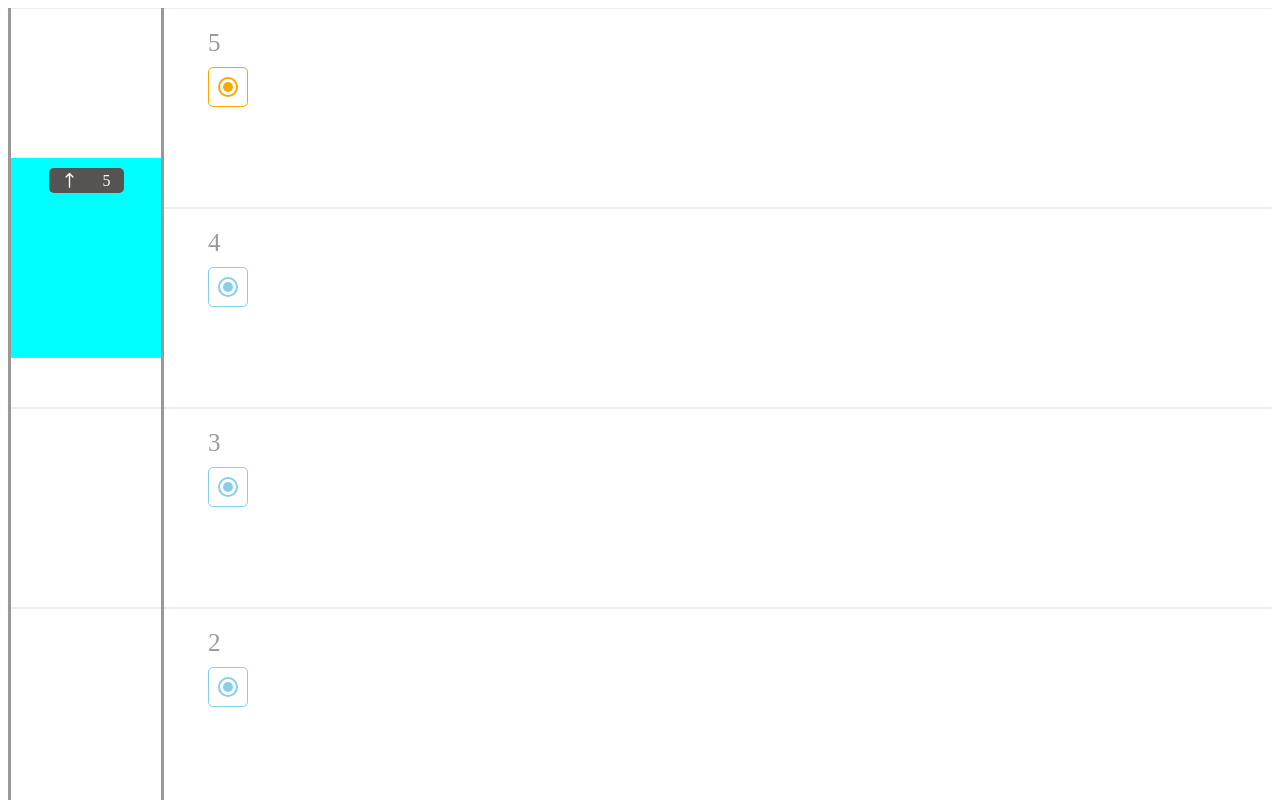
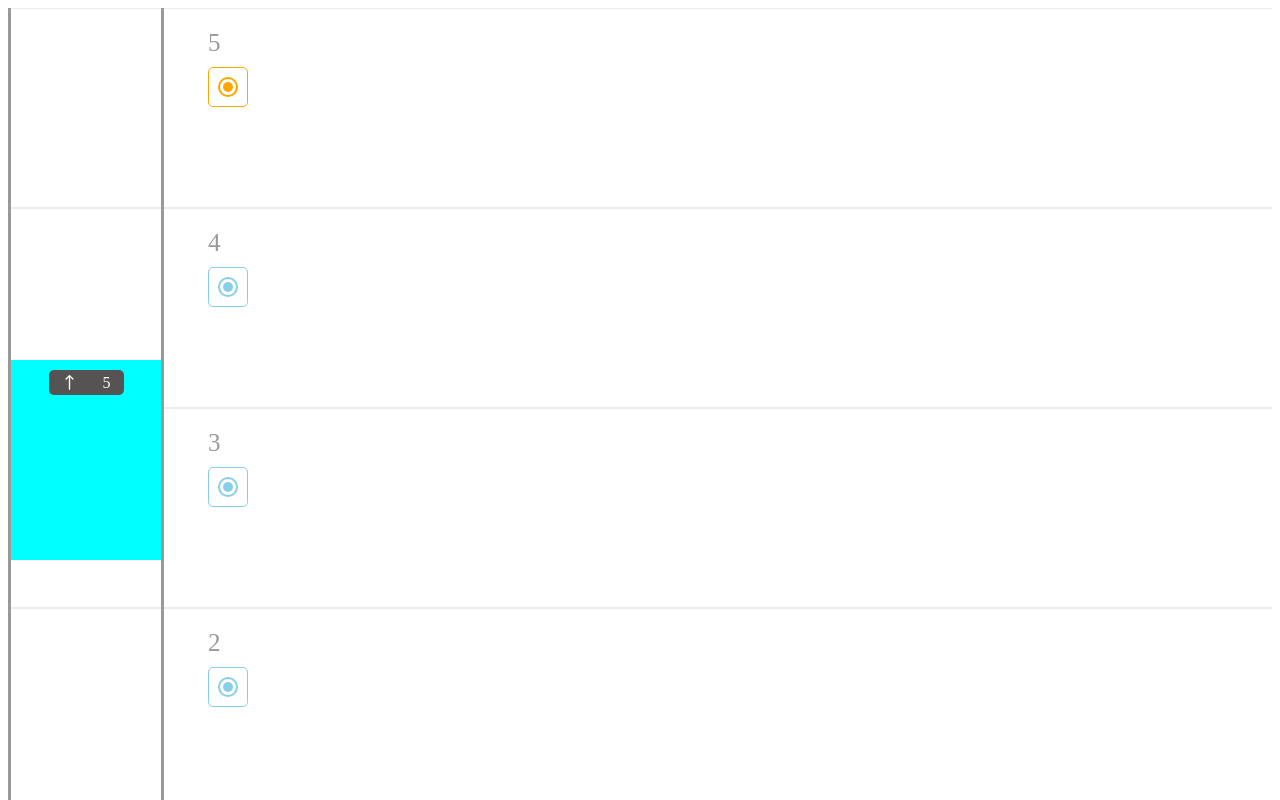
Before and after one commit to DanilaKorsakov/TestProject, a Vue app: page / in a window 1280 px wide. Both pictures are taken after a click on the button 228 px from the left and 87 px from the top of the page. Shown: the top 800 px of the page. Built offline with nearby package versions, Linux system fonts and the light colour scheme.

Commit message:
Final step

```diff
--- a/src/App.vue
+++ b/src/App.vue
@@ -1,77 +1,143 @@
 <template>
     <div class="emulator">
         <div class="emulator__horizontal-lines">
-            <Elevator :floor="floors" ref="elevator"></Elevator>
+            <Elevator :queue="queue" ref="elevator"
+                      :prev-floor="prevFloor"
+                      @elevator:arrived="onElevatorArrived"
+                      @elevator:ready="onElevatorReady"
+            />
         </div>
-        <Floor @floor-height="floorHeight"  @change-floor="changeFloor"></Floor>
+        <Floors :floors="floors"
+                @floor-height="floorHeight"
+                @change-floor="changeFloor"/>
     </div>
 </template>
 
 <script>
-    import { ComputedRef, defineComponent, ref, Ref, watch } from 'vue';
-    import Elevator from "./components/Elevator.vue";
-    import Floor from "./components/Floor.vue";
-    export default defineComponent ( {
+    import {defineComponent, onMounted, ref, watch} from 'vue';
+    import Elevator from './components/Elevator.vue';
+    import Floors from './components/Floors.vue';
+
+    export default defineComponent({
         name: 'App',
         components: {
             Elevator,
-            Floor,
+            Floors,
         },
-        setup: function(props, {emit}) {
+        setup: function () {
+
+            const state = {
+                currentFloor: window.localStorage.getItem('currentFloor') || 0
+            };
+
+            const elevator = ref(null);
+            const height = ref('');
+            const queue = ref([]);
+
             const floors = ref([]);
-            const elevator = ref('');
-            const height = ref ('');
-            const animationTime = ref(0);
-            const prevFloor = ref(0);
-            const floor = ref('');
-            const changeFloor = (floorIndex)=>{
-                    if(floors.value.length<1){
-                        floors.value.push(floorIndex);
-                    }else{
-                        if(!floors.value.includes(floorIndex)){
-                            floors.value.push(floorIndex);
-                        }
+            const currentFloor = ref(parseInt(state.currentFloor));
+
+            const floorsCount = 5;
+            const prevFloor = ref(parseInt(state.currentFloor));
+
+            const changeFloor = (floorNumber) => {
+                currentFloor.value = floorNumber;
+            };
+
+            const floorHeight = (elevatorHeight) => {
+
+                if (height.value) {
+                    return
+                }
+
+                height.value = elevatorHeight;
+                elevator.value.$el.style.height = elevatorHeight + 'px';
+
+                const floor = floors.value.find(f => f.number === parseInt(state.currentFloor));
+
+                if (floor) {
+                    elevator.value.$el.style.transform = `translateY( ${(-height.value * (floor.number - 1))}px)`;
+                }
+            };
+
+            const onQueueUpdated = () => {
+                if (queue.value.length === 0) {
+                    return
+                }
+
+                const floor = floors.value.find(f => f.number === queue.value[0]);
+
+                if (!floor) {
+                    return
+                }
+
+                elevator.value.$el.style.transition = `all ${Math.abs(prevFloor.value - queue.value[0])}s linear`;
+                elevator.value.$el.style.transform = `translateY( ${(-height.value * (queue.value[0] - 1))}px)`;
+            };
+
+            const onCurrentFloorUpdated = () => {
+                const alreadyInQueue = queue.value.includes(currentFloor.value, 0);
+
+                if (!alreadyInQueue) {
+                    queue.value.push(currentFloor.value);
+
+                    const floor = floors.value.find(f => f.number === currentFloor.value);
+
+                    if (floor) {
+                        floor.active = true;
                     }
+                }
+            }
+
+            const onElevatorArrived = () => {
+                const floor = floors.value.find(f => f.number === queue.value[0]);
+
+                if (!floor) {
+                    return
+                }
+
+                floor.active = false;
+                window.localStorage.setItem('currentFloor', floor.number);
             };
-            const floorHeight = (elevatorHeight)=>{
-                height.value = elevatorHeight;
-                elevator.value.$el.style.height=height.value+'px';
+
+            const onElevatorReady = () => {
+                prevFloor.value = queue.value[0];
+                queue.value.shift();
             };
-            watch(floors.value, () => {
-                    if(prevFloor.value===0){
-                        animationTime.value = floors.value[0]-1;
-                    }else if(prevFloor.value>floors.value[0]){
-                        animationTime.value = prevFloor.value-floors.value[0];
-                    }else{
-                        animationTime.value = floors.value[0]-prevFloor.value;
-                    }
-                    elevator.value.$el.style.transform  = 'translateY( ' + (-height.value*(floors.value[0]-1)) + 'px)';
-                    elevator.value.$el.style.transition = 'all ' + (animationTime.value) +  's ease-in-out';
-                    if(floors.value.length!==0){
-                        prevFloor.value=floors.value[0];
-                    }
-            }, { deep: true });
-            // watch(endTransition.value,()=>{
-            //     console.log(floor.value);
-            // });
+
+            watch(queue.value, onQueueUpdated);
+            watch(currentFloor, onCurrentFloorUpdated);
+
+            onMounted(() => {
+
+                for (let i = floorsCount; i > 0; i--) {
+                    floors.value.push({
+                        number: i,
+                        active: false
+                    });
+                }
+
+            });
+
             return {
+                queue,
                 floors,
                 elevator,
-                animationTime,
                 prevFloor,
-                floor,
+                onElevatorArrived,
+                onElevatorReady,
                 floorHeight,
-                changeFloor,
+                changeFloor
             }
         },
     })
 </script>
 
 <style lang="scss">
-    .emulator{
+    .emulator {
         position: relative;
 
-        &__horizontal-lines{
+        &__horizontal-lines {
             width: 150px;
             border: 3px solid #9c9898;
             border-top: none;
--- a/src/components/Btn.vue
+++ b/src/components/Btn.vue
@@ -1,30 +1,42 @@
 <template>
-    <button :class="{active:isActive}" class="btn" @click="goToNextFloor">
+    <button :class="{ 'active': active }"
+            class="btn"
+            @click="callElevator">
         <div class="btn__content"></div>
     </button>
 </template>
 
 <script>
-    import { ref, defineComponent } from "vue";
-    export default defineComponent ( {
+    import { defineComponent } from 'vue';
+
+    export default defineComponent({
         name: 'Btn',
-        props:['index'],
-        setup: function(props,{emit}){
-            const isActive = ref(false);
-            const  goToNextFloor = ()=>{
-                isActive.value=true;
-                emit('index-change',props.index);
+
+        props: {
+            active: {
+                type: Boolean,
+                default: false,
+                required: true
+            }
+        },
+
+        setup: function (props, {emit}) {
+
+            const callElevator = () => {
+                if (!props.active.value) {
+                    emit('call-elevator');
+                }
             };
+
             return {
-                isActive,
-                goToNextFloor
+                callElevator
             };
         },
     })
 </script>
 
 <style lang="scss">
-    .btn{
+    .btn {
         width: 40px;
         height: 40px;
         border: 1px solid #87CEEB;
@@ -36,7 +48,8 @@
         display: flex;
         align-items: center;
         justify-content: center;
-        &__content{
+
+        &__content {
             width: 20px;
             height: 20px;
             border-radius: 50%;
@@ -48,9 +61,10 @@
             position: relative;
             transition: 0.3s ease-in-out;
         }
-        &__content::after{
+
+        &__content::after {
             content: '';
-            background-color:#87CEEB;
+            background-color: #87CEEB;
             width: 10px;
             height: 10px;
             box-sizing: border-box;
@@ -63,14 +77,17 @@
             transition: 0.3s ease-in-out;
         }
     }
-    .active{
+
+    .active {
         border: 1px solid #FFA500;
-        .btn{
-            &__content{
+
+        .btn {
+            &__content {
                 border: 2px solid #FFA500;
             }
-            &__content::after{
-                background-color:#FFA500;
+
+            &__content::after {
+                background-color: #FFA500;
             }
         }
     }
--- a/src/components/Elevator.vue
+++ b/src/components/Elevator.vue
@@ -1,63 +1,83 @@
 <template>
-    <div class="elevator" :class="{blink:blinking}" @transitionend="animationFinished" @transitionstart="animationStart">
-        <div class="elevator__floor-index" :style="{display:display}">
-            <svg class="elevator__arrow" :class="{elevator__arrow_reverse:isReverse}" version="1.1" id="Layer_1" xmlns="http://www.w3.org/2000/svg" xmlns:xlink="http://www.w3.org/1999/xlink" x="0px" y="0px"
+    <div class="elevator"
+         :class="{ blink:blinking }"
+         @transitionend="animationFinished"
+         @transitionstart="animationStart">
+        <div class="elevator__floor-index" v-show="display">
+            <svg class="elevator__arrow"
+                 :class="{ elevator__arrow_reverse:isReverse }"
+                 version="1.1" id="Layer_1"
+                 xmlns="http://www.w3.org/2000/svg" xmlns:xlink="http://www.w3.org/1999/xlink" x="0px" y="0px"
                  viewBox="0 0 330 330" style="enable-background:new 0 0 330 330;" xml:space="preserve">
                 <path id="XMLID_29_" d="M100.606,100.606L150,51.212V315c0,8.284,6.716,15,15,15c8.284,0,15-6.716,15-15V51.212l49.394,49.394
                 C232.322,103.535,236.161,105,240,105c3.839,0,7.678-1.465,10.606-4.394c5.858-5.857,5.858-15.355,0-21.213l-75-75
-                c-5.857-5.858-15.355-5.858-21.213,0l-75,75c-5.858,5.857-5.858,15.355,0,21.213C85.251,106.463,94.749,106.463,100.606,100.606z"/></svg>
-            <span>{{this.floor[0]}}</span>
+                c-5.857-5.858-15.355-5.858-21.213,0l-75,75c-5.858,5.857-5.858,15.355,0,21.213C85.251,106.463,94.749,106.463,100.606,100.606z"/>
+            </svg>
+            <span>{{ queue[0] }}</span>
         </div>
     </div>
 </template>
 
 <script>
-    import { defineComponent, ref} from 'vue';
-    export default defineComponent ( {
+    import { defineComponent, ref } from 'vue';
+
+    export default defineComponent({
         name: 'Elevator',
-        props:['floor',],
-        emits:['next-in-que'],
-        setup: function(props, {emit}) {
-            const blinking=ref(false);
-            const display= ref('none');
+
+        props: {
+            queue: {
+                type: Array,
+                required: true
+            },
+            prevFloor: {
+                type: Number,
+                required: true
+            }
+
+        },
+        emits: ['arrived'],
+
+        setup: function (props, {emit}) {
+            const blinking = ref(false);
+            const display = ref(false);
             const isReverse = ref(false);
-            const currentFloor = ref(0);
-            const animationStart = ()=>{
-                display.value='flex';
+
+            const animationStart = () => {
+                display.value = true;
+                isReverse.value = props.queue[0] < props.prevFloor;
             };
-            const animationFinished = ()=>{
-                currentFloor.value=props.floor[0];
-                blinking.value=true;
-                setTimeout(()=>{
-                    display.value='none';
-                    emit('next-in-que',props.floor.shift());
-                    blinking.value=false;
-                    if(props.floor[0]<currentFloor.value){
-                        isReverse.value = true;
-                    }else{
-                        isReverse.value = false;
-                    }
-                },3000);
+
+            const animationFinished = () => {
+                blinking.value = true;
+                emit('elevator:arrived');
+
+                setTimeout(() => {
+                    display.value = false;
+                    blinking.value = false;
+                    emit('elevator:ready')
+                }, 3000);
+
+
             };
-            return{
+            return {
                 blinking,
                 display,
                 isReverse,
-                currentFloor,
                 animationFinished,
-                animationStart,
+                animationStart
             }
         }
     })
 </script>
 
 <style lang="scss">
-    .elevator{
+    .elevator {
         width: inherit;
         background-color: aqua;
         position: absolute;
         bottom: 0;
-        &__floor-index{
+
+        &__floor-index {
             background-color: #565353;
             margin: auto;
             margin-top: 10px;
@@ -69,20 +89,28 @@
             align-items: center;
             border-radius: 5px;
         }
-        &__arrow{
+
+        &__arrow {
             width: 15px;
             height: 15px;
             fill: white;
-            &_reverse{
+
+            &_reverse {
                 transform: rotate(180deg);
             }
         }
     }
-    .blink{
-        animation: blinker 0.7s cubic-bezier(1.0,0,0,1.0) infinite;
+
+    .blink {
+        animation: blinker 0.7s cubic-bezier(1.0, 0.7, 0.7, 1.0) infinite;
     }
+
     @keyframes blinker {
-        from { opacity: 1.0; }
-        to { opacity: 0.0; }
+        from {
+            opacity: 1.0;
+        }
+        to {
+            opacity: 0.7;
+        }
     }
 </style>
--- a/src/components/Floor.vue
+++ /dev/null
@@ -1,56 +0,0 @@
-<template>
-    <div class="floor" ref="floorRef" v-for="(floor, index) in floorArrayReverse">
-        <div class="floor__index">{{floorArray[index]}}</div>
-        <Btn :index="floorArray[index]" @index-change="indexChange"></Btn>
-    </div>
-</template>
-
-<script>
-    import Btn from "../components/Btn.vue";
-    import {computed, ref, defineComponent, onMounted } from "vue";
-    export default defineComponent( {
-        name: 'Floor',
-        components:{
-            Btn
-        },
-        props:['animation-end'],
-        setup: function(props,{emit}) {
-            const floorArray= ref([1,2,3,4,5]);
-            const floorRef = ref('1');
-            const floorHeight = computed( () => floorRef.value[0].offsetHeight);
-            const floorArrayReverse = computed( () => floorArray.value.reverse());
-            onMounted(() => {
-                emit('floor-height', floorHeight.value);
-            });
-            const indexChange =  (index)=>{
-                emit('change-floor',index);
-            };
-            return {
-                floorRef,
-                floorHeight,
-                floorArray,
-                floorArrayReverse,
-                indexChange
-            };
-
-        },
-
-    })
-</script>
-
-<style lang="scss">
-    .floor{
-        width: 100%;
-        border: 0.5px solid #f1ecec;
-        border-left: none;
-        border-right: none;
-        height: 200px;
-        box-sizing: border-box;
-
-        &__index{
-            color: #9c9898;
-            font-size: 25px;
-            margin: 20px 0 0 200px
-        }
-    }
-</style>
--- /dev/null
+++ b/src/components/Floors.vue
@@ -0,0 +1,67 @@
+<template>
+    <div class="floor" ref="floorRef" v-for="(floor, index) in floors">
+        <div class="floor__index">{{ floor.number }}</div>
+        <Btn :active="floor.active"
+             @call-elevator="changeFloor(floor.number)"
+        />
+    </div>
+</template>
+
+<script>
+    import Btn from '../components/Btn.vue';
+    import { defineComponent, onUpdated, ref } from 'vue';
+
+    export default defineComponent({
+        name: 'Floors',
+
+        components: {
+            Btn
+        },
+
+        props: {
+          floors: {
+              type: Array,
+              default: [],
+              required: true
+          }
+        },
+
+        emits: ['floor-height', 'change-floor'],
+
+        setup: function (props, {emit}) {
+            const floorRef = ref(null);
+
+            const changeFloor = (number) => {
+                emit('change-floor', number);
+            };
+
+            onUpdated(() => {
+                emit('floor-height', floorRef.value[0].offsetHeight);
+            });
+
+            return {
+                floorRef,
+                changeFloor
+            };
+
+        },
+
+    })
+</script>
+
+<style lang="scss">
+    .floor {
+        width: 100%;
+        border: 0.5px solid #f1ecec;
+        border-left: none;
+        border-right: none;
+        height: 200px;
+        box-sizing: border-box;
+
+        &__index {
+            color: #9c9898;
+            font-size: 25px;
+            margin: 20px 0 0 200px
+        }
+    }
+</style>
--- a/webpack.config.js
+++ b/webpack.config.js
@@ -1,6 +1,7 @@
 const path = require('path');
 const { VueLoaderPlugin } = require('vue-loader');
 module.exports = {
+    devtool: 'source-map',
     entry: path.join(__dirname,'src','index.js'),
     output: {
         path: path.join(__dirname,'dist'),
```
Also changed, not shown: assets/svg/arrow.svg (deleted), 1 other file (tests, documents, lock files or other folders).
